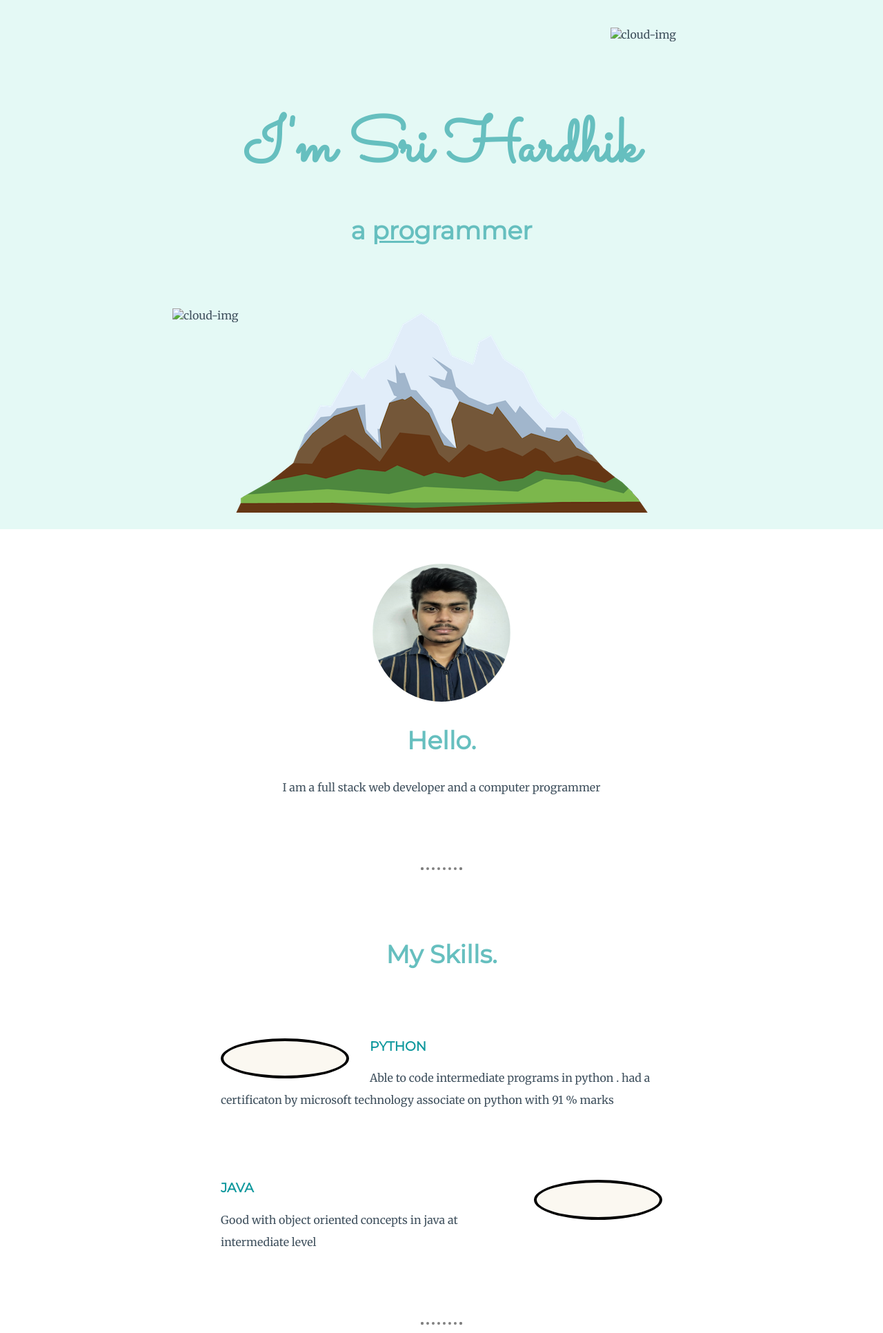
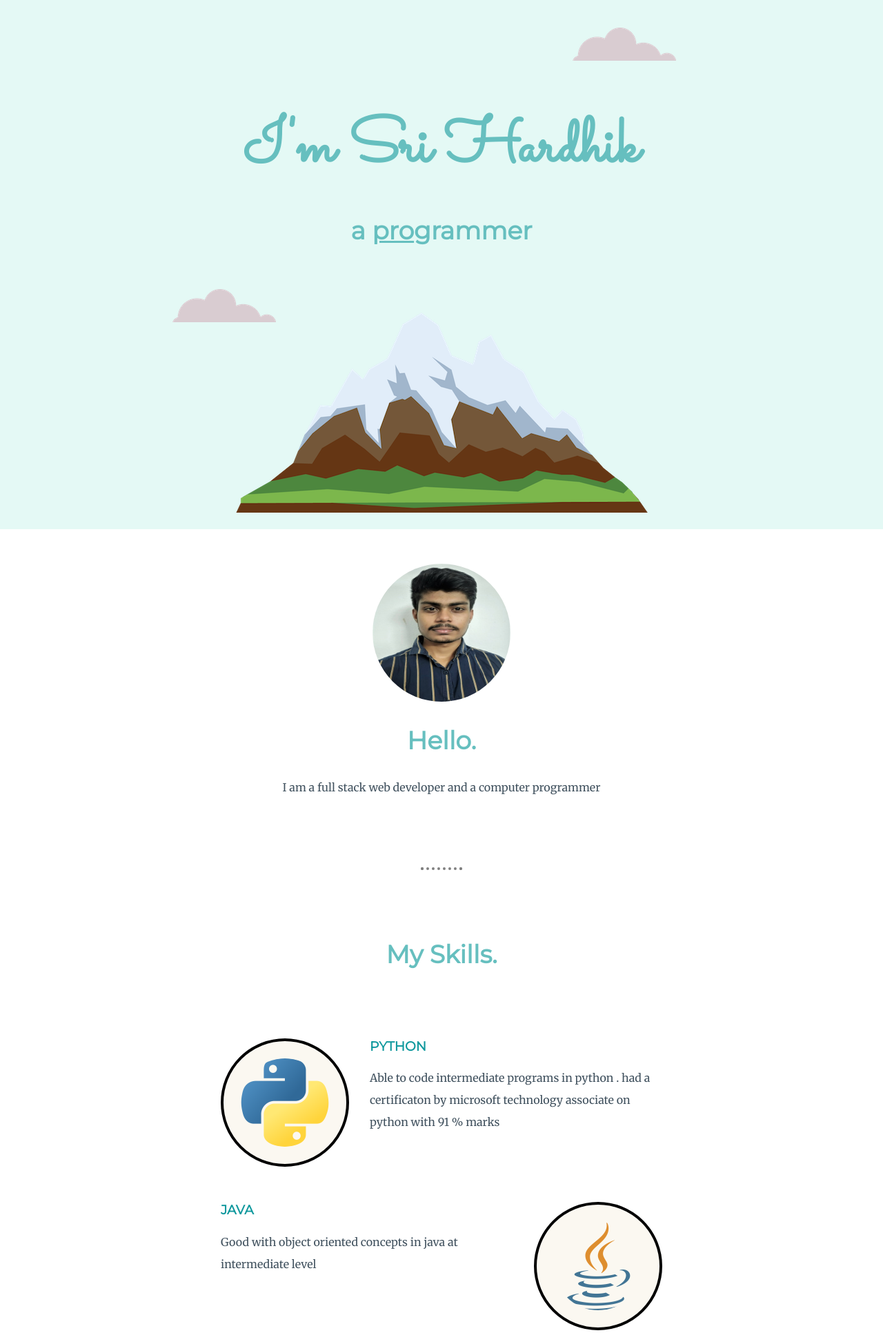
Before and after one commit to honey-ux/CSS-mysite, a plain HTML site: page index.html in a window 1280 px wide. Shown: the top 1932 px of the page at 69% size. Drawn offline with Linux system fonts and the light colour scheme; files that its build step writes are made by us from their sources; files whose address does not match are found by name.

Commit message:
Update index.html

```diff
--- a/index.html
+++ b/index.html
@@ -4,7 +4,7 @@
 <head>
   <meta charset="utf-8">
   <title>Sri hardhik</title>
-  <link rel="stylesheet" href="css/styles.css">
+  <link rel="stylesheet" href="styles.css">
   <link rel="icon" href="favicon.ico">
   <link rel="preconnect" href="https://fonts.googleapis.com">
   <link rel="preconnect" href="https://fonts.gstatic.com" crossorigin>
@@ -13,10 +13,10 @@
 
 <body>
   <div class="top-container">
-    <img class="top-cloud" src="images/cloud.png" alt="cloud-img">
+    <img class="top-cloud" src="cloud.png" alt="cloud-img">
     <h1>I'm Sri Hardhik</h1>
     <h2>a <u>pro</u></a>grammer</h2>
-    <img class="bottom-cloud" src="images/cloud.png" alt="cloud-img">
+    <img class="bottom-cloud" src="cloud.png" alt="cloud-img">
     <img src="images/mountain.png" alt="mountain-img">
   </div>
 
@@ -30,12 +30,12 @@
     <div class="skills">
       <h2>My Skills.</h2>
       <div class="skill-row">
-        <img class="py" src="images/python.png" alt="">
+        <img class="py" src="python.png" alt="">
         <h3>PYTHON</h3>
         <p>Able to code intermediate programs in python . had a certificaton by microsoft technology associate on python with 91 % marks</p>
       </div>
       <div class="skill-row">
-        <img class="java" src="images/java.png" alt="">
+        <img class="java" src="java.png" alt="">
         <h3>JAVA</h3>
         <p>Good with object oriented concepts in java at intermediate level</p>
       </div>
```
